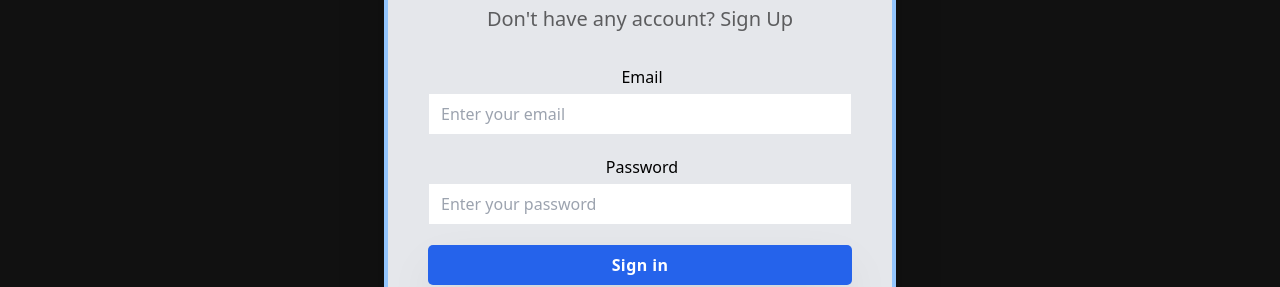
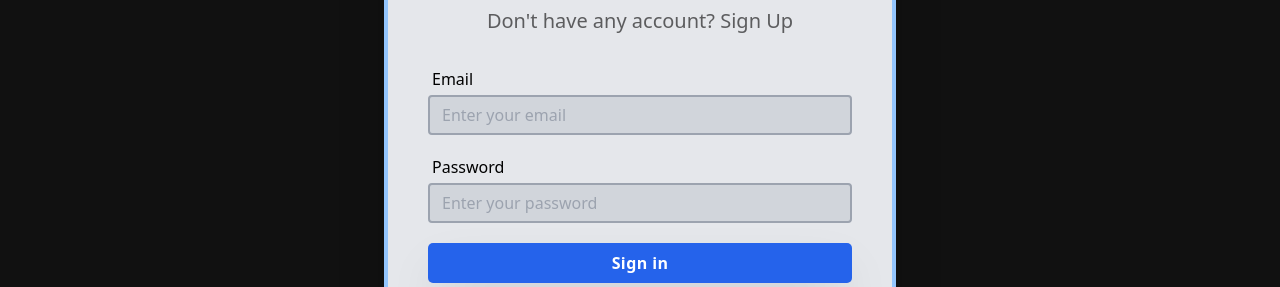
Before and after one commit to sachinkumar-1309/Mega-Blog, a React (Vite) app: page /login in a window 1280 px wide. Shown: the part 334-621 px from the top of the page. Built offline with nearby package versions, Linux system fonts and the light colour scheme; no server answers.

Commit message:
Updated fields

```diff
--- a/src/components/Header/LogoutBtn.jsx
+++ b/src/components/Header/LogoutBtn.jsx
@@ -9,7 +9,7 @@ function LogoutBtn({className}) {
     authService.logout().then(() => dispatch(logout()));
   };
   return (
-    <button onClick={logoutHandler } className={`px-6 py-2 duration-200
+    <button onClick={logoutHandler } className={`duration-200
     ${className}`}>
       Log out
     </button>
--- a/src/components/Input.jsx
+++ b/src/components/Input.jsx
@@ -1,4 +1,5 @@
-import React, { useId } from "react";
+import React, { useId, useState } from "react";
+import { handler } from "tailwindcss-animate";
 
 const Input = React.forwardRef(function Input(
 	{ label, type = "text", className = "", ...props },
@@ -8,13 +9,15 @@ const Input = React.forwardRef(function Input(
 	return (
 		<div className="w-full">
 			{label && (
-        <label className="inline-block mb-1 pl-1" htmlFor={id}>
+				<label
+					className="inline-block text-left w-full mb-1 pl-1"
+					htmlFor={id}>
 					{label}
 				</label>
 			)}
 			<input
 				type={type}
-        className={`px-3 py-2 rounded-lg bg-white text-black outline-none focus:bg-gray-50 duration-200 border border-gray-200 w-full ${className}`}
+				className={`px-3 py-1.5 rounded-[4px] bg-[#d1d5db] text-black outline-none focus:bg-gray-50 duration-200 border-2 border-[#9ca3af] w-full ${className}`}
 				ref={ref}
 				{...props}
 				id={id}
@@ -22,4 +25,4 @@ const Input = React.forwardRef(function Input(
 		</div>
 	);
 });
-export default Input
+export default Input;
```
Lines whose indentation alone changed are shown as unchanged.
